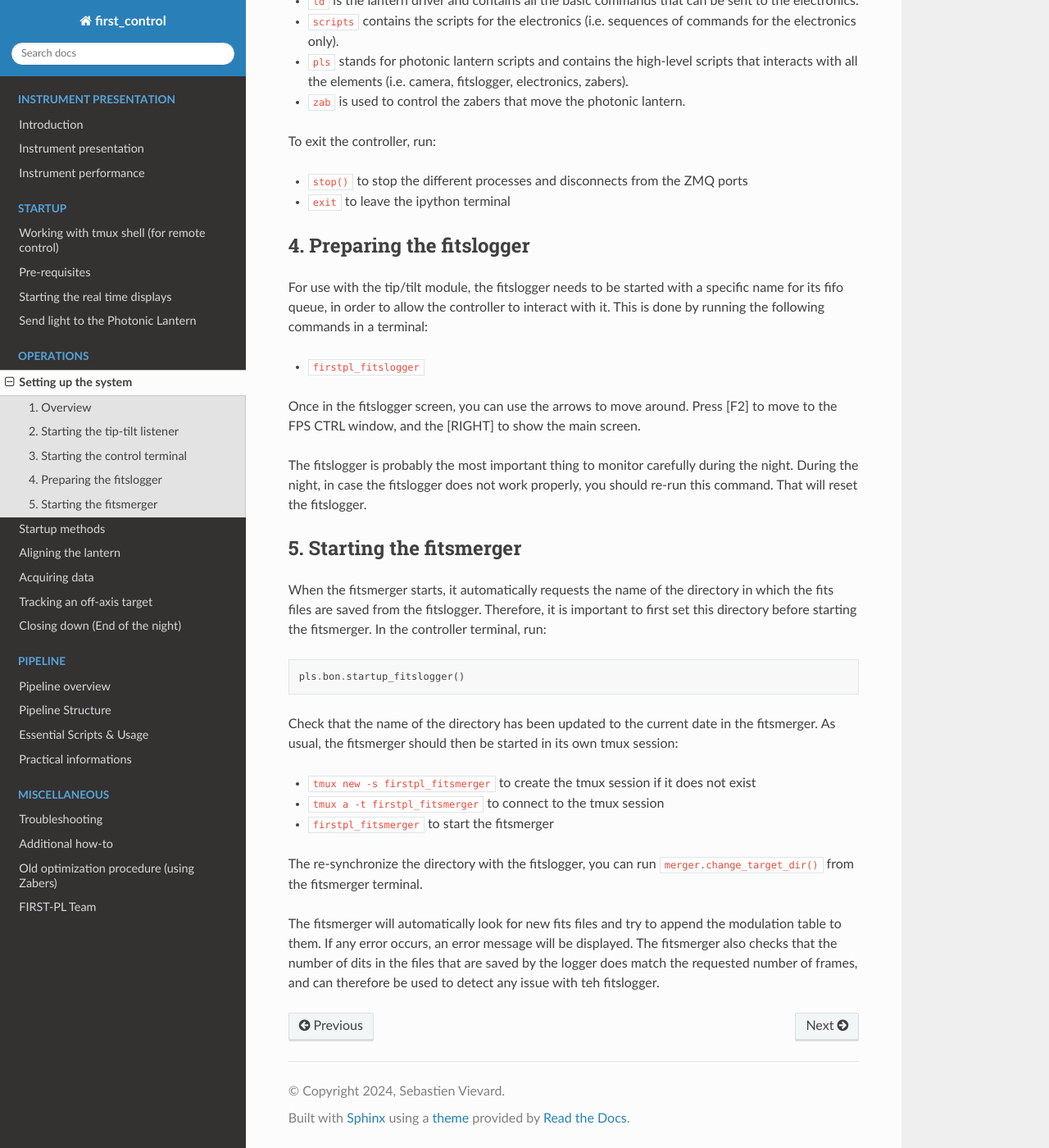
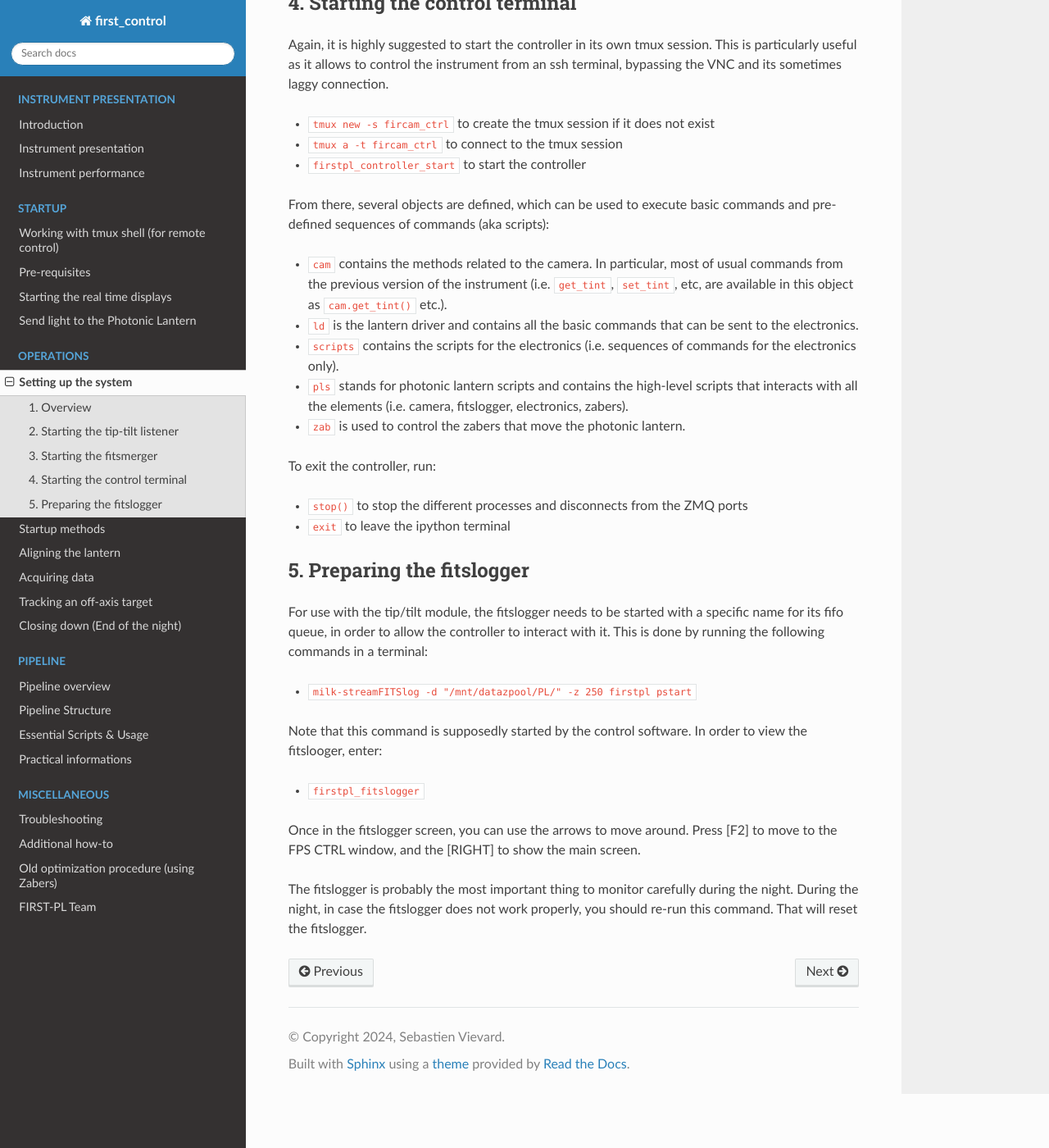
Before and after one commit to scexao-org/first_control, a Sphinx documentation site: the page built from source/operation_setup.md, in a window 1280 px wide and 1400 px high, scrolled down 1358 px. Shown: the whole window at 82% size. Built offline with Sphinx 7.4.7 and the Read the Docs theme 3.1.0, drawn with Linux system fonts in a browser that asks for light colours; some of the changed text lies outside the part shown.

Commit message:
Re-organization of the setup procedure

````diff
--- a/source/operation_setup.md
+++ b/source/operation_setup.md
@@ -40,28 +53,15 @@
 - `exit` to leave the ipython terminal
 
 
-## 4. Preparing the fitslogger
+## 5. Preparing the fitslogger
 
 For use with the tip/tilt module, the fitslogger needs to be started with a specific name for its fifo queue, in order to allow the controller to interact with it. This is done by running the following commands in a terminal:
+- `milk-streamFITSlog -d "/mnt/datazpool/PL/" -z 250 firstpl pstart`
+
+Note that this command is supposedly started by the control software. In order to view the fitslooger, enter:
+
 - `firstpl_fitslogger`
 
 Once in the fitslogger screen, you can use the arrows to move around. Press [F2] to move to the FPS CTRL window, and the [RIGHT] to show the main screen.
 
 The fitslogger is probably the most important thing to monitor carefully during the night. During the night, in case the fitslogger does not work properly, you should re-run this command. That will reset the fitslogger.
-
-
-## 5. Starting the fitsmerger
-
-When the fitsmerger starts, it automatically requests the name of the directory in which the fits files are saved from the fitslogger. Therefore, it is important to first set this directory before starting the fitsmerger. In the controller terminal, run:
-```
-pls.bon.startup_fitslogger()
-```
-
-Check that the name of the directory has been updated to the current date in the fitsmerger. As usual, the fitsmerger should then be started in its own tmux session:
-- `tmux new -s firstpl_fitsmerger` to create the tmux session if it does not exist
-- `tmux a -t firstpl_fitsmerger` to connect to the tmux session
-- `firstpl_fitsmerger` to start the fitsmerger
-
-The re-synchronize the directory with the fitslogger, you can run `merger.change_target_dir()` from the fitsmerger terminal.
-
-The fitsmerger will automatically look for new fits files and try to append the modulation table to them. If any error occurs, an error message will be displayed. The fitsmerger also checks that the number of dits in the files that are saved by the logger does match the requested number of frames, and can therefore be used to detect any issue with teh fitslogger.
````
Also changed, not shown: other parts of source/operation_setup.md (+14 -1 lines).
